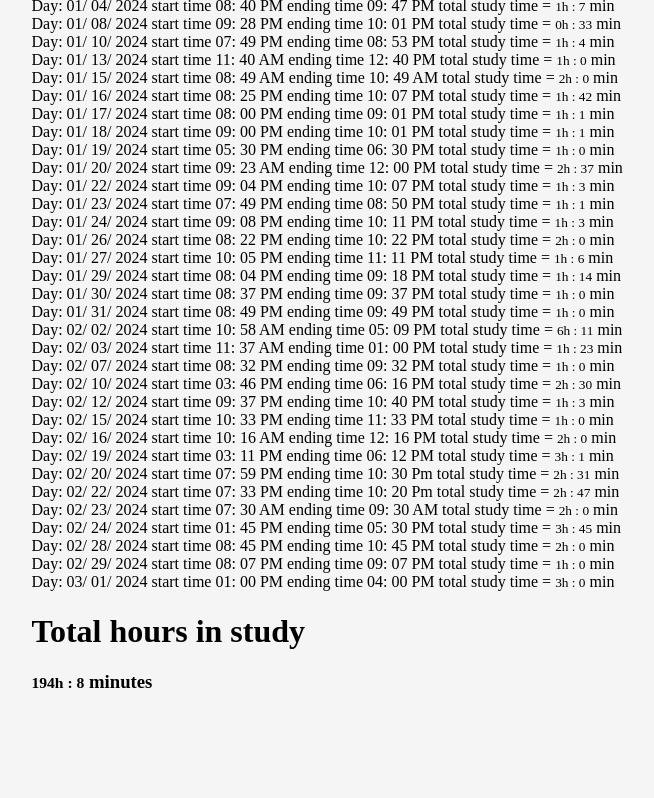
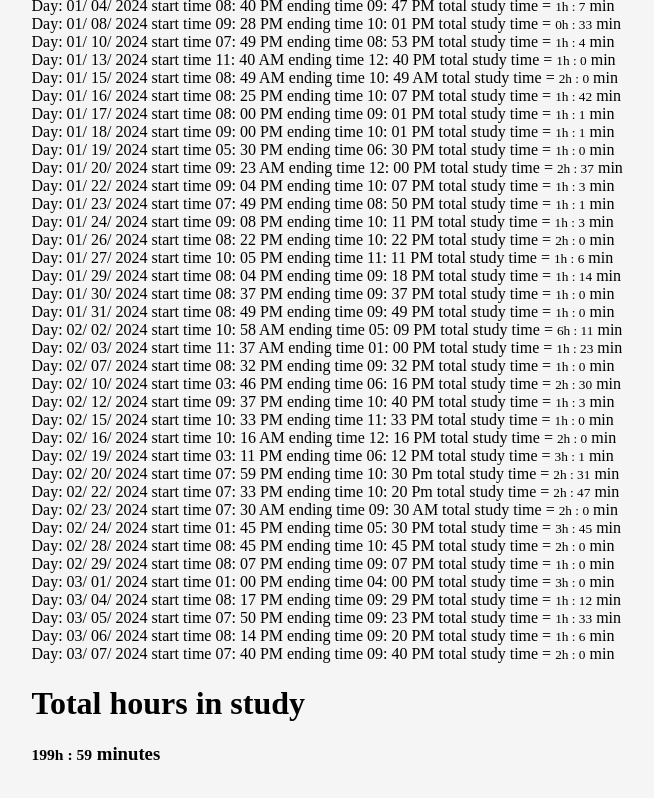
Before and after one commit to dabanaluintenque/Intenque-Home-page, a website: page public/about_me/aboutMe.html in a window 1280 px wide. Shown: the part 2034-2832 px from the top of the page, without its empty margins (65-719 px from the left). Drawn offline with Linux system fonts and the light colour scheme.

Commit message:
03/08/2024 Time: 10:55 AM

```diff
--- a/public/about_me/aboutMe.html
+++ b/public/about_me/aboutMe.html
@@ -138,6 +138,11 @@
                     <section>Day: 02/ 28/ 2024   start time 08: 45 PM   ending time 10: 45 PM total study time = <small id="day89"></small> min </section>
                     <section>Day: 02/ 29/ 2024   start time 08: 07 PM   ending time 09: 07 PM total study time = <small id="day90"></small> min </section>
                     <section>Day: 03/ 01/ 2024   start time 01: 00 PM   ending time 04: 00 PM total study time = <small id="day91"></small> min </section>
+                    <section>Day: 03/ 04/ 2024   start time 08: 17 PM   ending time 09: 29 PM total study time = <small id="day92"></small> min </section>
+                    <section>Day: 03/ 05/ 2024   start time 07: 50 PM   ending time 09: 23 PM total study time = <small id="day93"></small> min </section>
+                    <section>Day: 03/ 06/ 2024   start time 08: 14 PM   ending time 09: 20 PM total study time = <small id="day94"></small> min </section>
+                    <section>Day: 03/ 07/ 2024   start time 07: 40 PM   ending time 09: 40 PM total study time = <small id="day95"></small> min </section>
+
 
 
                 </section>
--- a/public/about_me/timeTraker.js
+++ b/public/about_me/timeTraker.js
@@ -123,6 +123,10 @@ let day88 = timeTracker(13,45,17,30);
 let day89 = timeTracker(20,45,22,45);
 let day90 = timeTracker(20,7,21,7);
 let day91 = timeTracker(13,0,16,0);
+let day92 = timeTracker(20,17,21,29);
+let day93 = timeTracker(19,50,21,23);
+let day94 = timeTracker(20,14,21,20);
+let day95 = timeTracker(19,40,21,40);
 
 let number_of_days =[];
 number_of_days.push(day1);
@@ -219,6 +223,10 @@ number_of_days.push(day88);
 number_of_days.push(day89);
 number_of_days.push(day90);
 number_of_days.push(day91);
+number_of_days.push(day92);
+number_of_days.push(day93);
+number_of_days.push(day94);
+number_of_days.push(day95);
 
 const day1Time = document.getElementById('day1').innerHTML = convert_to_time_format(number_of_days[0]);
 const day2Time = document.getElementById('day2').innerHTML = convert_to_time_format(number_of_days[1]);
@@ -314,6 +322,10 @@ const day88Time = document.getElementById('day88').innerHTML = convert_to_time_f
 const day89Time = document.getElementById('day89').innerHTML = convert_to_time_format(number_of_days[91]);
 const day90Time = document.getElementById('day90').innerHTML = convert_to_time_format(number_of_days[92]);
 const day91Time = document.getElementById('day91').innerHTML = convert_to_time_format(number_of_days[93]);
+const day92Time = document.getElementById('day92').innerHTML = convert_to_time_format(number_of_days[94]);
+const day93Time = document.getElementById('day93').innerHTML = convert_to_time_format(number_of_days[95]);
+const day94Time = document.getElementById('day94').innerHTML = convert_to_time_format(number_of_days[96]);
+const day95Time = document.getElementById('day95').innerHTML = convert_to_time_format(number_of_days[97]);
 
 function totalHoursInStudy(){
 
```
Also changed, not shown: public/index.html (+2 -2 lines).
